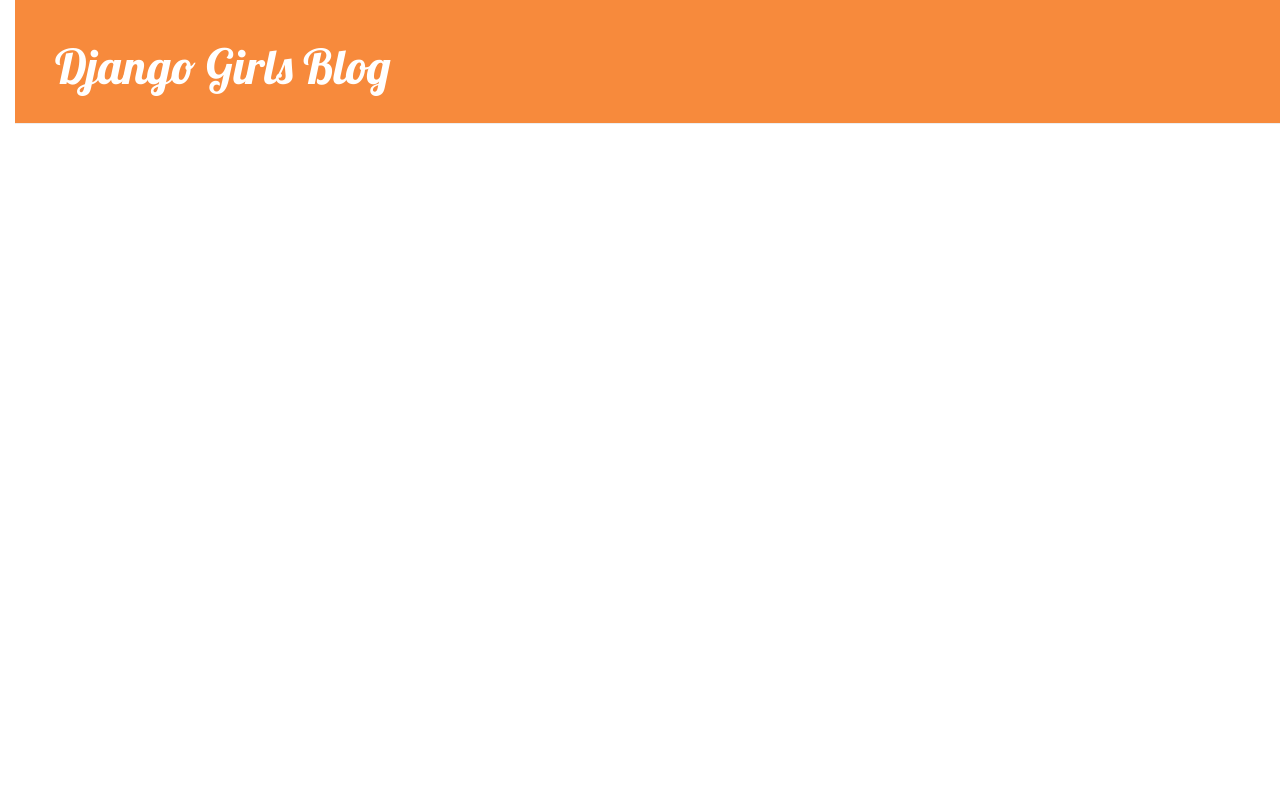
After one commit to AnnJBarr/my-first-blog, a Django app: template blog/templates/blog/base.html in a window 1280 px wide. The commit adds this page. Run offline with Django 3.2, Linux system fonts and the light colour scheme; the template is opened without the code that fills it, so the values that code supplies are empty; some libraries are stand-ins or nearby versions.

Commit message:
Added view and template for detailed blog post plus CSS for the site

```diff
--- /dev/null
+++ b/annvenv/pyvenv.cfg
@@ -0,0 +1,3 @@
+home = /Library/Frameworks/Python.framework/Versions/3.7/bin
+include-system-site-packages = false
+version = 3.7.3
--- /dev/null
+++ b/blog/static/css/blog.css
@@ -0,0 +1,55 @@
+h1 a, h2 a {
+    color: rgb(0, 194, 65);
+    font-family: 'Lobster';
+}
+
+body {
+    padding-left: 15px;
+}
+
+.page-header {
+    background-color: rgb(247, 138, 60);
+    margin-top: 0;
+    padding: 20px 20px 20px 40px;
+}
+
+.page-header h1, .page-header h1 a, .page-header h1 a:visited, .page-header h1 a:active {
+    color: #ffffff;
+    font-size: 36pt;
+    text-decoration: none;
+}
+
+.content {
+    margin-left: 40px;
+}
+
+h1, h2, h3, h4 {
+    font-family: 'Lobster', cursive;
+}
+
+.date {
+    color: #828282;
+}
+
+.save {
+    float: right;
+}
+
+.post-form textarea, .post-form input {
+    width: 100%;
+}
+
+.top-menu, .top-menu:hover, .top-menu:visited {
+    color: #ffffff;
+    float: right;
+    font-size: 26pt;
+    margin-right: 20px;
+}
+
+.post {
+    margin-bottom: 70px;
+}
+
+.post h2 a, .post h2 a:visited {
+    color: #922c94;
+}
--- /dev/null
+++ b/blog/templates/blog/base.html
@@ -0,0 +1,24 @@
+{% load static %}
+<html>
+
+<head>
+        <title>Things Ann Makes</title>
+        <link rel="stylesheet" href="//maxcdn.bootstrapcdn.com/bootstrap/3.2.0/css/bootstrap.min.css">
+        <link rel="stylesheet" href="//maxcdn.bootstrapcdn.com/bootstrap/3.2.0/css/bootstrap-theme.min.css">
+        <link rel="stylesheet" href="{% static 'css/blog.css' %}">
+        <link href="//fonts.googleapis.com/css?family=Lobster&subset=latin,latin-ext" rel="stylesheet" type="text/css">
+    </head>
+    <body>
+        <div class="page-header">
+            <h1><a href="/">Django Girls Blog</a></h1>
+        </div>
+        <div class="content container">
+            <div class="row">
+                <div class="col-md-8">
+                {% block content %}
+                {% endblock %}
+                </div>
+            </div>
+        </div>
+    </body>
+</html>
--- a/blog/urls.py
+++ b/blog/urls.py
@@ -3,4 +3,5 @@
 
 urlpatterns = [
     path('', views.post_list, name='post_list'),
+    path('post/<int:pk>/', views.post_detail, name='post_detail'),
 ]
```
Also changed, not shown: blog/templates/blog/post_detail.html (added, +13 -0 lines), blog/templates/blog/post_list.html (+12 -19 lines), blog/views.py (+7 -0 lines), 12 other files.
